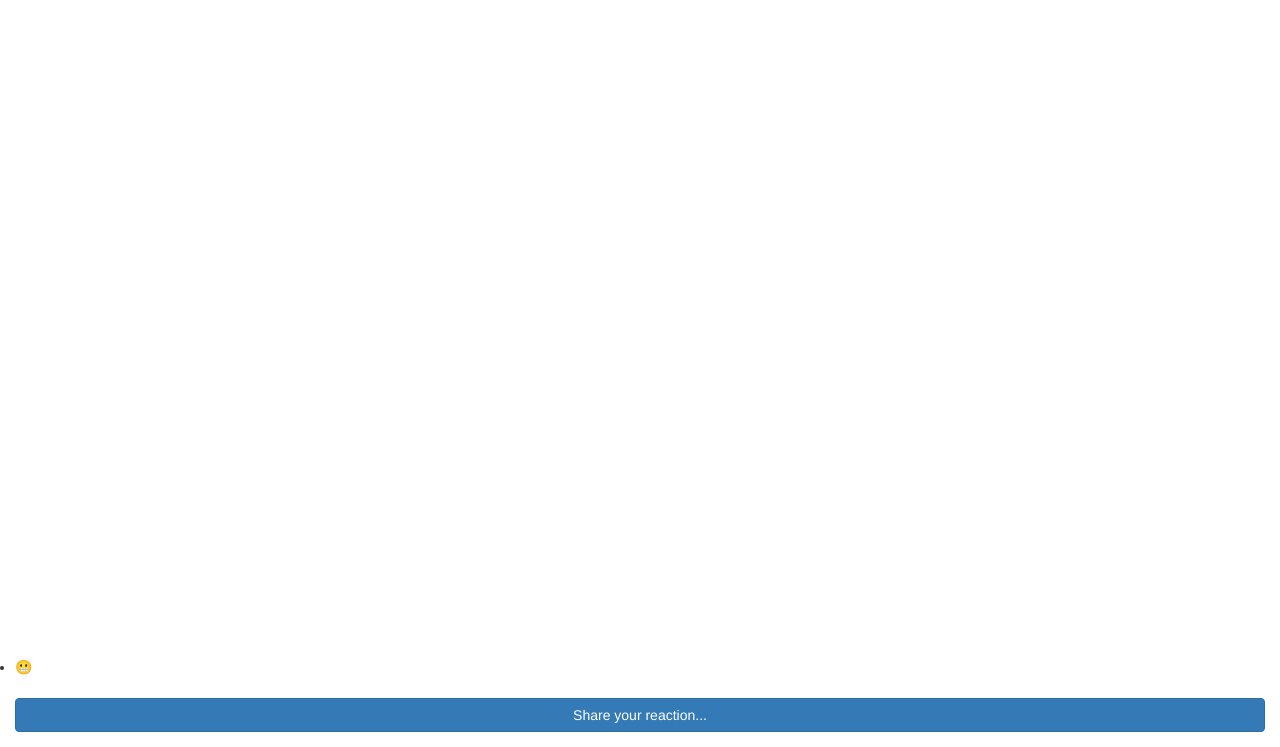
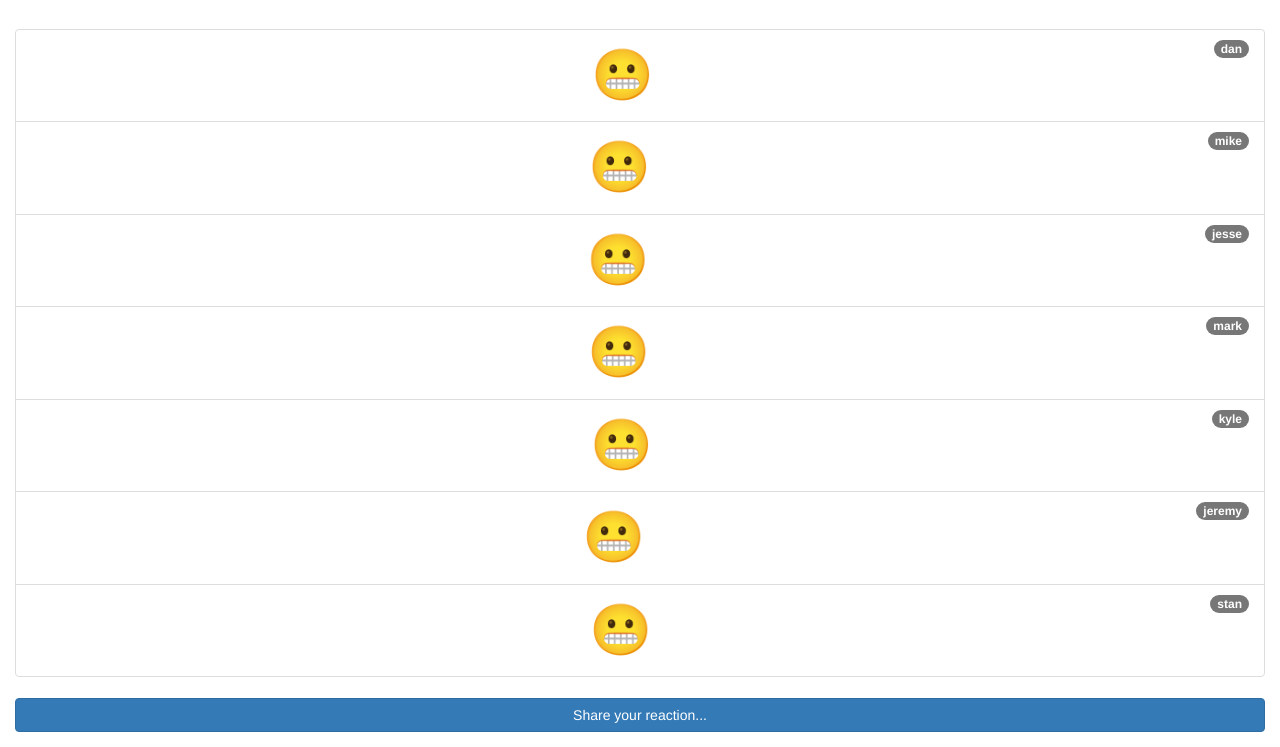
Before and after one commit to jessemillar/pinewood, a plain HTML site: page pages/chat/index.html in a window 1280 px wide. Shown: the part 53-800 px from the top of the page. Drawn offline with nearby package versions, Linux system fonts and the light colour scheme.

Commit message:
Adding in more chat messages

```diff
--- a/pages/chat/index.html
+++ b/pages/chat/index.html
@@ -58,7 +58,13 @@
 
       <div id="page-content" class="container">
         <ul id="chat-bubbles" class="list-group">
-          <li>😬<span class="label">dan</span></li>
+          <li class="list-group-item chat-bubble"><span class="badge">dan</span>😬</li>
+          <li class="list-group-item chat-bubble"><span class="badge">mike</span>😬</li>
+          <li class="list-group-item chat-bubble"><span class="badge">jesse</span>😬</li>
+          <li class="list-group-item chat-bubble"><span class="badge">mark</span>😬</li>
+          <li class="list-group-item chat-bubble"><span class="badge">kyle</span>😬</li>
+          <li class="list-group-item chat-bubble"><span class="badge">jeremy</span>😬</li>
+          <li class="list-group-item chat-bubble"><span class="badge">stan</span>😬</li>
         </ul>
         <button id="chat-button" class="btn btn-primary" type="button" onclick="chatModal()">Share your reaction...</button>
       </div>
```
